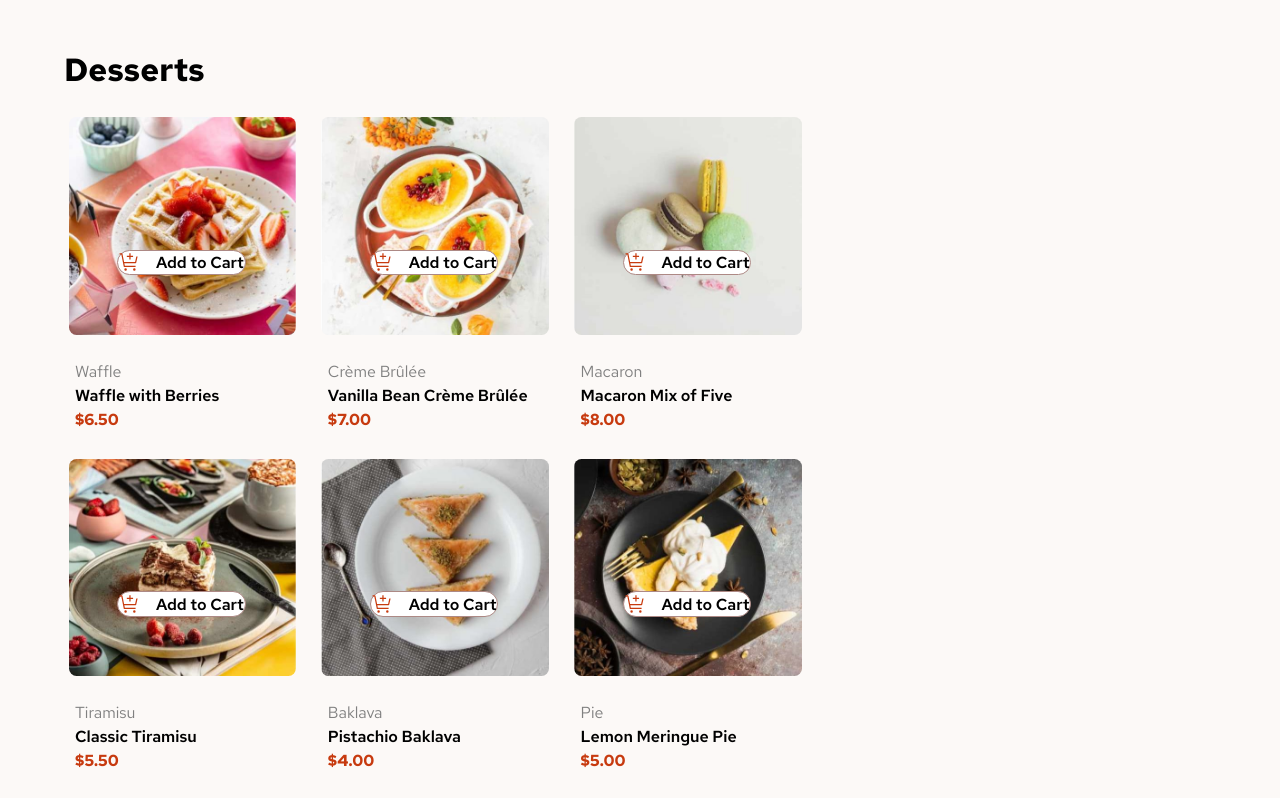
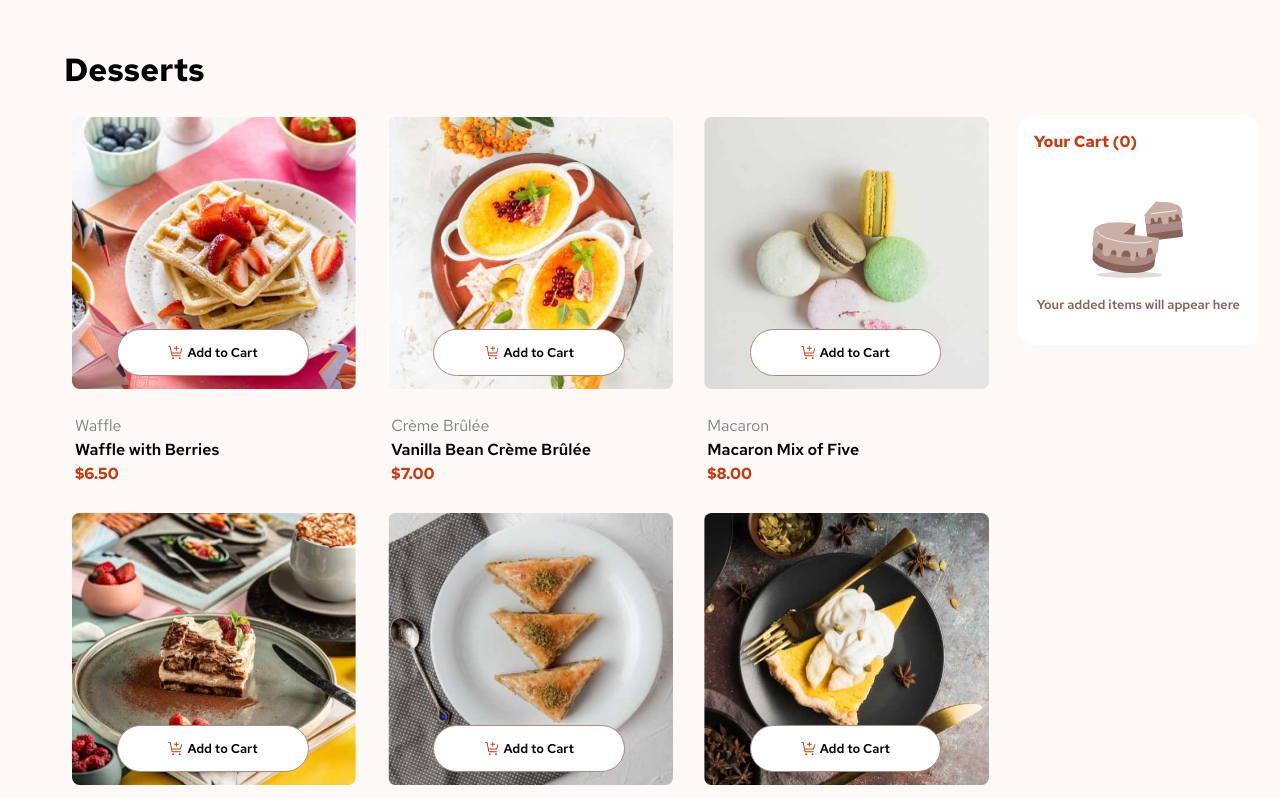
Before and after one commit to Daniel-san8/Ecommerce, a React (Vite) app: page / in a window 1280 px wide. Shown: the top 798 px of the page. Built offline with nearby package versions, Linux system fonts and the light colour scheme.

Commit message:
alinhando fontes

```diff
--- a/src/components/Carrinho/ButtonImg/ButtonImg.jsx
+++ b/src/components/Carrinho/ButtonImg/ButtonImg.jsx
@@ -5,7 +5,7 @@ export const StyledContainerButtonCart = styled.div`
 
   width: ${(props) => {
     if (props.$larguraUsuario >= 1024) {
-      return "50%";
+      return "60%";
     } else if (props.$larguraUsuario < 1024 && props.$larguraUsuario >= 768) {
       return "80%";
     } else if (
@@ -19,7 +19,7 @@ export const StyledContainerButtonCart = styled.div`
 
   height: ${(props) => {
     if (props.$larguraUsuario >= 1024) {
-      return "7%";
+      return "11.50%";
     } else if (props.$larguraUsuario < 1024 && props.$larguraUsuario >= 768) {
       return "8%";
     } else if (
@@ -36,7 +36,7 @@ export const StyledContainerButtonCart = styled.div`
 
   bottom: ${(props) => {
     if (props.$larguraUsuario >= 1024) {
-      return "46%";
+      return "28%";
     } else if (props.$larguraUsuario < 1024 && props.$larguraUsuario >= 768) {
       return "15%";
     } else if (
@@ -49,7 +49,7 @@ export const StyledContainerButtonCart = styled.div`
   }};
   right: ${(props) => {
     if (props.$larguraUsuario >= 1024) {
-      return "25%";
+      return "20%";
     } else if (props.$larguraUsuario < 1024 && props.$larguraUsuario >= 768) {
       return "30%";
     } else if (
@@ -64,6 +64,7 @@ export const StyledContainerButtonCart = styled.div`
   justify-content: center;
   align-items: center;
   gap: 1rem;
+  gap: ${(props) => (props.$larguraUsuario >= 1024 ? ".2rem" : "1rem")};
   border-radius: ${(props) => {
     return props.$larguraUsuario >= 768 ? "50px" : "25px";
   }};
@@ -72,7 +73,7 @@ export const StyledContainerButtonCart = styled.div`
 
   font-size: ${(props) => {
     if (props.$larguraUsuario >= 1024) {
-      return "1rem";
+      return ".8rem";
     } else if (props.$larguraUsuario < 1024 && props.$larguraUsuario >= 768) {
       return "1.5rem";
     } else if (
@@ -93,7 +94,7 @@ export const StyledContainerButtonCart = styled.div`
 export const StyledCarrinhoProntoImg = styled.img`
   height: ${(props) => {
     if (props.$larguraUsuario >= 1024) {
-      return "initial";
+      return "15px";
     } else if (props.$larguraUsuario < 1024 && props.$larguraUsuario >= 768) {
       return "35px";
     } else if (
@@ -156,7 +157,17 @@ export const StyledButtonOnProduct = styled.div`
   font-weight: 600;
 
   font-size: ${(props) => {
-    return props.$larguraUsuario >= 768 ? "1.5rem" : "1rem";
+    if (props.$larguraUsuario >= 1024) {
+      return "initial";
+    } else if (props.$larguraUsuario < 1024 && props.$larguraUsuario >= 768) {
+      return "1.5rem";
+    } else if (
+      props.$larguraUsuario < 1024 &&
+      props.$larguraUsuario < 768 &&
+      props.$larguraUsuario <= 425
+    ) {
+      return "1rem";
+    }
   }};
 
   transition: 0.3s;
@@ -164,10 +175,10 @@ export const StyledButtonOnProduct = styled.div`
 
 export const StyledButtonOnProductIncDec = styled.span`
   display: flex;
-  transition: 0.2s;
   gap: ${(props) => {
     return props.$larguraUsuario >= 768 ? "4rem" : "3rem";
   }};
+  transition: 0.2s;
 `;
 
 export const StyledspanIncDec = styled.span`
@@ -175,7 +186,17 @@ export const StyledspanIncDec = styled.span`
   align-self: center;
   cursor: pointer;
   height: ${(props) => {
-    return props.$larguraUsuario >= 768 ? "5px" : "initial";
+    if (props.$larguraUsuario >= 1024) {
+      return "initial";
+    } else if (props.$larguraUsuario < 1024 && props.$larguraUsuario >= 768) {
+      return "25px";
+    } else if (
+      props.$larguraUsuario < 1024 &&
+      props.$larguraUsuario < 768 &&
+      props.$larguraUsuario <= 425
+    ) {
+      return "initial";
+    }
   }};
 
   transition: 0.2s;
@@ -184,8 +205,19 @@ export const StyledspanIncMais = styled.span`
   display: flex;
   align-self: center;
   cursor: pointer;
+
   height: ${(props) => {
-    return props.$larguraUsuario >= 768 ? "25px" : "initial";
+    if (props.$larguraUsuario >= 1024) {
+      return "initial";
+    } else if (props.$larguraUsuario < 1024 && props.$larguraUsuario >= 768) {
+      return "25px";
+    } else if (
+      props.$larguraUsuario < 1024 &&
+      props.$larguraUsuario < 768 &&
+      props.$larguraUsuario <= 425
+    ) {
+      return "initial";
+    }
   }};
   transition: 0.2s;
 `;
--- a/src/components/Carrinho/CompononentsCarrinho.jsx
+++ b/src/components/Carrinho/CompononentsCarrinho.jsx
@@ -2,13 +2,25 @@ import styled from "styled-components";
 
 export const StyledTituloCarrinho = styled.h2`
   color: hsl(14, 86%, 42%);
+
   padding: ${(props) => {
-    return props.$larguraUsuario >= 768 ? "2rem" : "1.5rem";
+    if (props.$larguraUsuario >= 1024) {
+      return "1rem";
+    } else if (props.$larguraUsuario < 1024 && props.$larguraUsuario >= 768) {
+      return "2rem";
+    } else if (
+      props.$larguraUsuario < 1024 &&
+      props.$larguraUsuario < 768 &&
+      props.$larguraUsuario <= 425
+    ) {
+      return "1.5rem";
+    }
   }};
+  margin: 0;
 
   font-size: ${(props) => {
     if (props.$larguraUsuario >= 1024) {
-      return "1.5rem";
+      return "1rem";
     } else if (props.$larguraUsuario < 1024 && props.$larguraUsuario >= 768) {
       return "2.5rem";
     } else if (
@@ -53,7 +65,7 @@ export const StyledCarrinhoImg = styled.img`
   max-width: 80%;
   width: ${(props) => {
     if (props.$larguraUsuario >= 1024) {
-      return "20%";
+      return "50%";
     } else if (props.$larguraUsuario < 1024 && props.$larguraUsuario >= 768) {
       return "55%";
     } else if (
@@ -67,11 +79,12 @@ export const StyledCarrinhoImg = styled.img`
 `;
 
 export const StyledCarrinhoParagrafo = styled.p`
+  margin: 0.5rem;
   color: hsl(12, 20%, 44%);
   font-weight: 600;
   font-size: ${(props) => {
     if (props.$larguraUsuario >= 1024) {
-      return "1rem";
+      return ".8rem";
     } else if (props.$larguraUsuario < 1024 && props.$larguraUsuario >= 768) {
       return "2rem";
     } else if (
@@ -82,6 +95,7 @@ export const StyledCarrinhoParagrafo = styled.p`
       return "1rem";
     }
   }};
+  white-space: nowrap;
 `;
 
 export const StyledDivCarrinhoProduto = styled.div`
--- a/src/components/Produtos/ComponentsImagem.jsx
+++ b/src/components/Produtos/ComponentsImagem.jsx
@@ -12,7 +12,10 @@ export const StyledDivPrincipal = styled.div`
     return props.$larguraUsuario < 1024 ? "nowrap" : "wrap";
   }};
   padding: ${(props) => {
-    return props.$larguraUsuario < 1024 ? "0" : "0 3rem";
+    return props.$larguraUsuario < 1024 ? "0" : "0 0 0 3rem";
+  }};
+  margin: ${(props) => {
+    return props.$larguraUsuario < 1024 ? "0" : "0 0 3rem";
   }};
 `;
 
--- a/src/components/Produtos/Produtos.jsx
+++ b/src/components/Produtos/Produtos.jsx
@@ -26,8 +26,18 @@ const Produtos = () => {
   } = React.useContext(GlobalContext);
 
   if (dados === null) return null;
+
   return (
-    <StyledDivPrincipal $larguraUsuario={larguraUsuario}>
+    <div
+      style={{
+        display: "flex",
+        flexDirection: larguraUsuario >= 1024 ? "row" : "column",
+      }}
+    >
+      <StyledDivPrincipal
+        $larguraUsuario={larguraUsuario}
+        style={{ flex: "1" }}
+      >
         {dados.map(({ image, category, name, price, id }) => {
           const itemNoCarrinho = itensNoCarrinho.find((item) => item.id === id);
           let quantity = 0;
@@ -61,8 +71,13 @@ const Produtos = () => {
             </StyledDivImg>
           );
         })}
+      </StyledDivPrincipal>
+
+      <div style={{ flex: "0 0 auto" }}>
         {totalItems === 0 ? (
+          <div style={{ display: "block" }}>
             <Carrinho />
+          </div>
         ) : (
           <CarrinhoProduto
             precoDoProduto={precoDoProduto}
@@ -72,7 +87,8 @@ const Produtos = () => {
             tirarTodosItens={tirarTodosItens}
           />
         )}
-    </StyledDivPrincipal>
+      </div>
+    </div>
   );
 };
 
```
Lines whose indentation alone changed are shown as unchanged.
